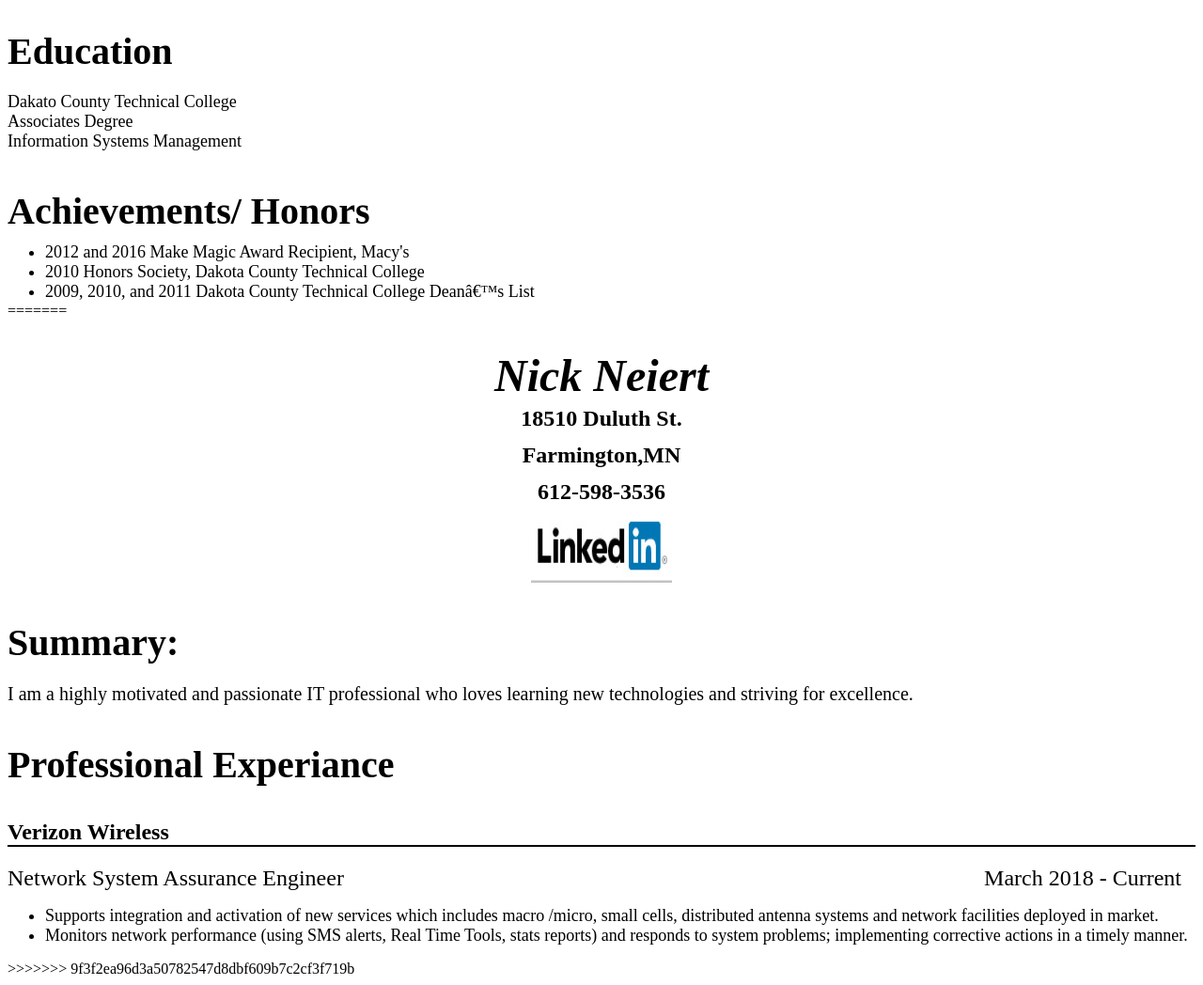
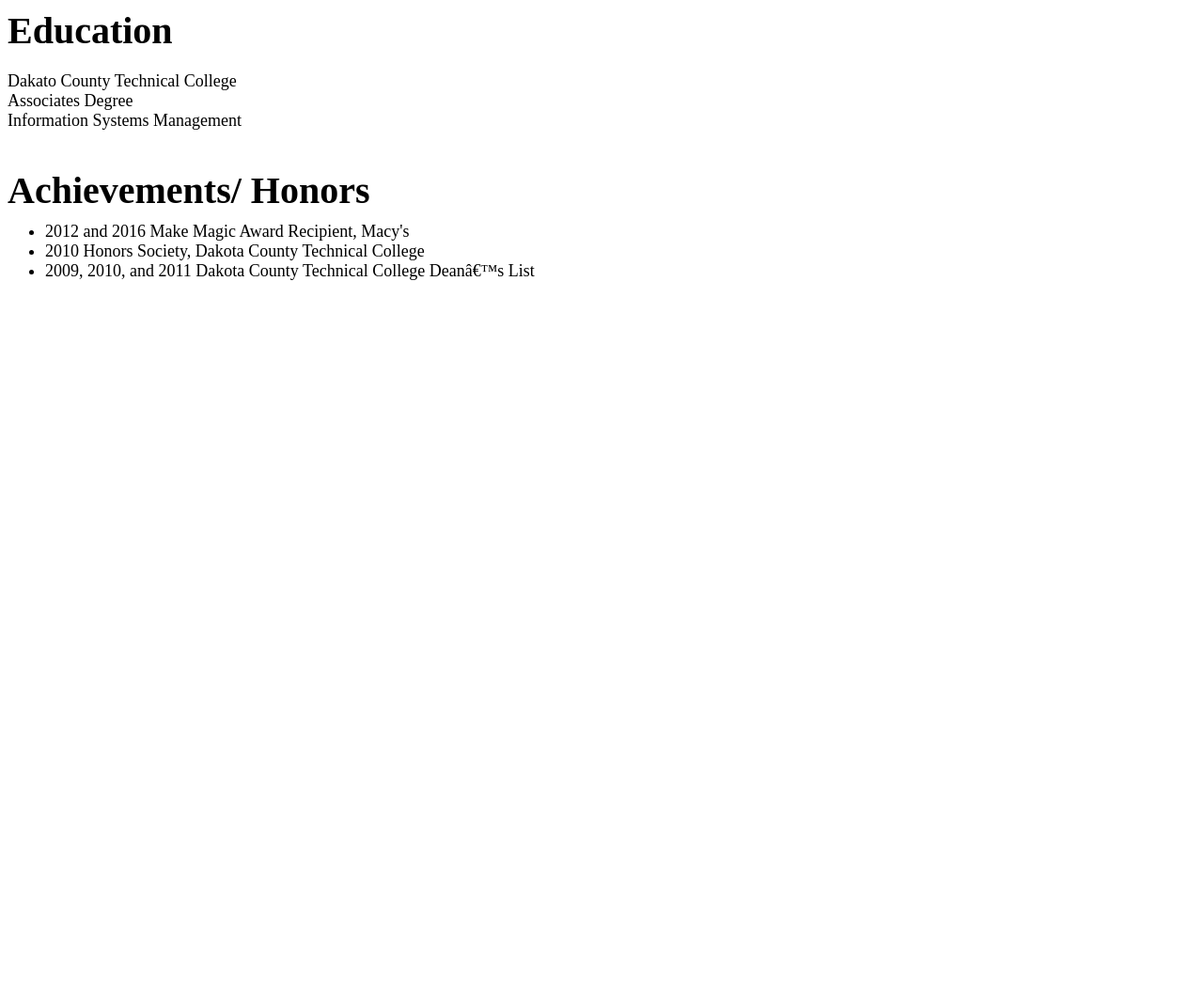
Before and after one commit to Nick7421/Nick7421.github.io, a plain HTML site: page index.html in a window 1280 px wide. Shown: the part 1493-2541 px from the top of the page at 94% size. After the commit the page ends 1793 px from the top, so only its background shows below. Drawn offline with Linux system fonts and the light colour scheme.

Commit message:
Update index.html

```diff
--- a/index.html
+++ b/index.html
@@ -1,4 +1,3 @@
-<<<<<<< HEAD
 <!DOCTYPE html>
 <html>
 <head>
@@ -103,48 +102,3 @@
   </div>
 </body>
 </html>
-=======
-<!DOCTYPE html>
-<html>
-<head>
-  <title>Nick Neiert's Resume Submission</title>
-  <link rel="stylesheet" type="text/css" href="stylesheet.css">
-  <meta content="text/html;charset=utf-8"
- </head>
-<body>
-  <div id="content-background">
-    <div id="content-contactinfo">
-      <h1>Nick Neiert</h1>
-      <h2>18510 Duluth St.</h2>
-      <h2>Farmington,MN </h2>
-      <h2>612-598-3536</h2>
-      <p></p>
-      <a href="https://www.linkedin.com/in/nick-neiert-033753126/"><img src="
-      Nick7421.github.io/Linkedin.png " width = "150" height = "75"></a>
-    </div>
-        <p></p>
-        <h3>Summary:</h3>
-          <div id="content-summary">
-        I am a highly motivated and passionate IT professional who loves learning new technologies and striving for excellence.
-          </div>
-            <div id="content-Experiance">
-          <h3>Professional Experiance</h3>
-            </div>
-          <div id="content-verizon">
-            <h5>Verizon Wireless</h5>
-           <div class="content-date">
-             <div class="date-heading">March 2018 - Current</div>
-             <div class="job-title">Network System Assurance Engineer</div>
-          </div>
-          <ul>
-            <li>Supports integration and activation of new services which includes macro /micro, small cells, distributed antenna systems and network facilities deployed in market.
-            </li>
-            <li>Monitors network performance (using SMS alerts, Real Time Tools, stats reports) and responds to system problems; implementing corrective actions in a timely manner.
-            </li>
-          </ul>
-          </div>
-
-  </div>
-</body>
-</html>
->>>>>>> 9f3f2ea96d3a50782547d8dbf609b7c2cf3f719b
```
